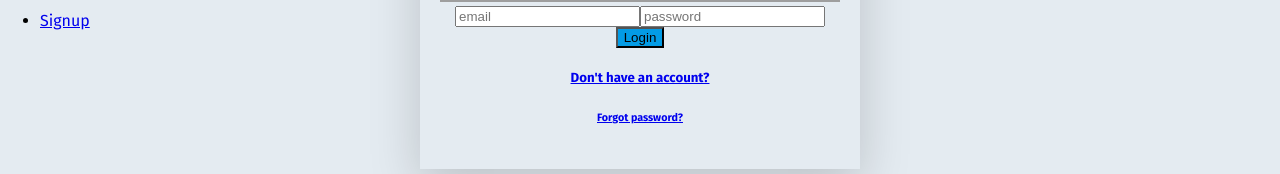
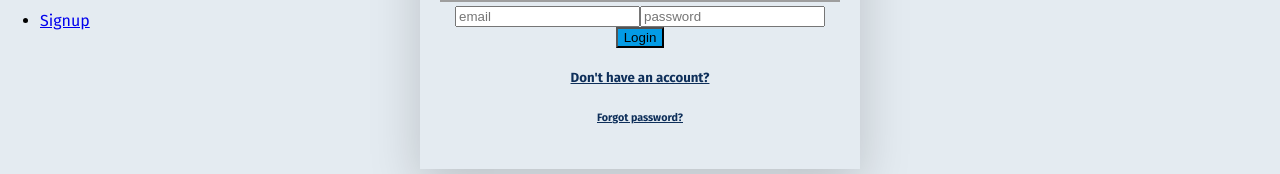
Before and after one commit to EmanueleFurlani/Capstone-Project-RM-FE, a React (Create React App) app: page /signin in a window 1280 px wide. Shown: the part 398-572 px from the top of the page. Built offline with nearby package versions, Linux system fonts and the light colour scheme; grey boxes are pictures that could not be loaded; the HTML template or start-up script is replaced by a standard one; a web font is replaced by a local one.

Commit message:
up new photos and change some text color

```diff
--- a/src/components/screens/RandomHikeSide.js
+++ b/src/components/screens/RandomHikeSide.js
@@ -46,19 +46,19 @@ const RandomHikeSide = () => {
             <div style={{display:"flex", margin:"21px 0"}}>
                     <div style={{marginRight:"5px", fontWeight:"500"}}>
                         <img className="img_fvg img-card" style={{cursor: "pointer", objectFit:"cover", width:"260px", height:"200px", border:color === "yellow"? "solid 2px black":"0" }}
-                        src="https://res.cloudinary.com/dqffc0h5e/image/upload/v1639586877/monti%20fvg/catena_carnica_occidentale_nwqf4z.jpg"
+                        src="https://res.cloudinary.com/dqffc0h5e/image/upload/v1639649158/monti%20fvg/OVEST1_wz5snr.png"
                         onClick={(e)=>setColor("yellow")}/>
                         <p style={{textAlign: "center"}}>Alpi Carniche Occidentali</p>
                     </div>
                     <div style={{marginRight:"5px", fontWeight:"500"}}>
                         <img className="img_fvg img-card" style={{ cursor: "pointer", objectFit:"cover", width:"260px", height:"200px", border:color === "red"? "solid 2px black":"0"  }}
-                        src="https://res.cloudinary.com/dqffc0h5e/image/upload/v1639586877/monti%20fvg/catena_carnica_orienale_u9ggwp.jpg"
+                        src="https://res.cloudinary.com/dqffc0h5e/image/upload/v1639649157/monti%20fvg/CENTRO1_cvgwyf.png"
                         onClick={(e)=>setColor("red")} />
                         <p style={{textAlign: "center"}}> Alpi Carniche Orientali</p>
                     </div>
                     <div style={{marginRight:"5px",fontWeight:"500"}}>
                         <img className="img_fvg img-card" style={{cursor: "pointer", objectFit:"cover", width:"260px", height:"200px", border:color === "blu"? "solid 2px black":"0" }}
-                        src="https://res.cloudinary.com/dqffc0h5e/image/upload/v1639586877/monti%20fvg/alpi_giulie_w5n2q5.jpg"
+                        src="https://res.cloudinary.com/dqffc0h5e/image/upload/v1639649157/monti%20fvg/EST1_bx4lz9.png"
                         onClick={(e)=>setColor("blu")}/>
                         <p style={{textAlign: "center"}}>Alpi Giulie</p>
                     </div>
--- a/src/components/screens/SignIn.js
+++ b/src/components/screens/SignIn.js
@@ -59,10 +59,10 @@ const SignIn = () => {
                         Login
                     </button>
                  <h5>
-                    <Link to="/signup">Don't have an account?</Link>
+                    <Link style={{color:"#0e2f5a"}} to="/signup">Don't have an account?</Link>
                 </h5>
-                <h6>
-                    <Link to="/reset">Forgot password?</Link>
+                <h6 style={{color:"#0e2f5a"}}>
+                    <Link style={{color:"#0e2f5a"}} to="/reset">Forgot password?</Link>
                 </h6>
             </div>
         </div>
--- a/src/components/screens/SignUp.js
+++ b/src/components/screens/SignUp.js
@@ -107,7 +107,7 @@ const SignUp = () => {
                         SignUP
                     </button>
                 <h5>
-                    <Link to="/signin">Already have an account?</Link>
+                    <Link style={{color:"#0e2f5a"}} to="/signin">Already have an account?</Link>
                 </h5>
             </div>
         </div>
```
